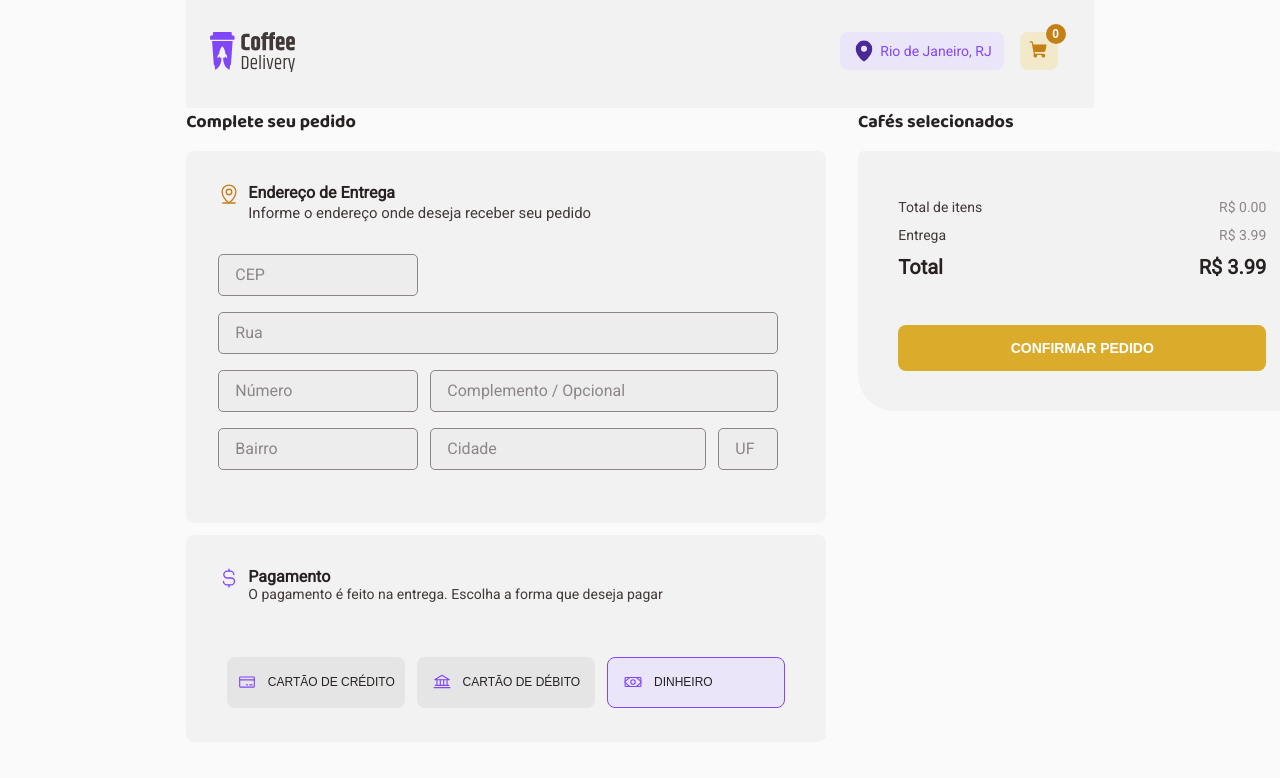
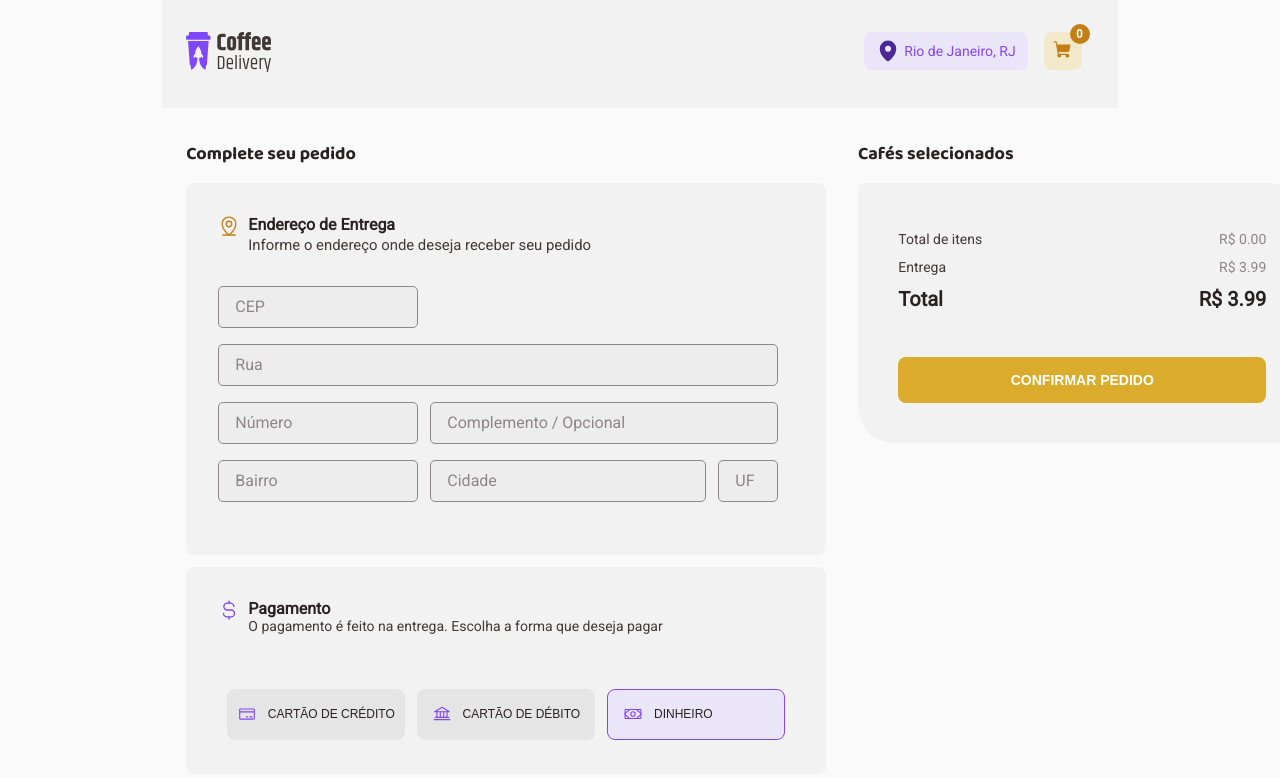
Before and after one commit to erickmarquesc/CoffeeDelivery, a React (Vite) app: page /checkout in a window 1280 px wide. Shown: the top 778 px of the page. Built offline with nearby package versions, Linux system fonts and the light colour scheme.

Commit message:
refactor: :art: format of the code

```diff
--- a/src/pages/Checkout/index.tsx
+++ b/src/pages/Checkout/index.tsx
@@ -1,51 +1,46 @@
+import { Bank, CreditCard, CurrencyDollarSimple, MapPinLine, Money } from 'phosphor-react';
+import { FieldValues, SubmitHandler, useForm } from 'react-hook-form';
+import { Container, Content } from '../../components/containers';
+import { ShoppingCart } from './components/ShoppingCart';
+import { useNavigate } from 'react-router-dom';
+import { useState } from 'react';
 import {
-  Bank,
-  CreditCard,
-  CurrencyDollarSimple,
-  MapPinLine,
-  Money
-} from 'phosphor-react'
-import { useState } from 'react'
-import { FieldValues, SubmitHandler, useForm } from 'react-hook-form'
-import { ShoppingCart } from './components/ShoppingCart'
-import { useNavigate } from 'react-router-dom'
-
-import {
+  Form,
   Button,
+  FormContainer,
+  HeaderWrapper,
+  PaymentMethods,
+  PaymentContainer,
   ButtonsContainer,
   CheckoutContainer,
-  Form,
-  FormContainer,
-  HeaderWrapper,
-  Input,
-  Input2,
-  Input3,
-  Input4,
-  Input5,
-  PaymentContainer,
-  PaymentMethods
-} from './style'
+  Input, Input2, Input3, Input4, Input5
+} from './style';
 
 export function Checkout() {
-  const [paymentMethod, setPaymentMethod] = useState<PaymentMethods>('Dinheiro')
-  const { register, handleSubmit, setValue } = useForm()
-  const formHistory = useNavigate()
+  const [paymentMethod, setPaymentMethod] = useState<PaymentMethods>('Dinheiro');
+  const { register, handleSubmit, setValue } = useForm();
+  const formHistory = useNavigate();
 
   const dataOfForm: SubmitHandler<FieldValues> = (data, e) => {
     formHistory('/confirmation', { state: data })
-  }
+  };
 
   function handlePaymentMethodChange(paymentMethod: PaymentMethods) {
     setValue('paymentMethod', paymentMethod)
     setPaymentMethod(paymentMethod)
-  }
+  };
 
   return (
+    <Container variant='secondary'>
+      <Content variant='secondary'>
+
         <FormContainer>
+
           <CheckoutContainer>
             <h1 className="titles">Complete seu pedido</h1>
             <h1 className="titles">Cafés selecionados</h1>
           </CheckoutContainer>
+
           <Form
             id="checkoutForm"
             onSubmit={handleSubmit(dataOfForm, () => {
@@ -54,6 +49,7 @@ export function Checkout() {
           >
             <section className="methods">
               <div className="teste">
+
                 <HeaderWrapper>
                   <MapPinLine size={22} color="#C47f17" />
                   <div>
@@ -63,6 +59,7 @@ export function Checkout() {
                     </p>
                   </div>
                 </HeaderWrapper>
+
                 <Input2 {...register('cep')} placeholder="CEP" required />
                 <Input {...register('rua')} placeholder="Rua" required />
                 <Input2 {...register('numero')} placeholder="Número" required />
@@ -76,6 +73,7 @@ export function Checkout() {
               </div>
 
               <PaymentContainer>
+
                 <section className="header">
                   <CurrencyDollarSimple color="#8047F8" size={22} />
                   <div>
@@ -86,6 +84,7 @@ export function Checkout() {
                     </p>
                   </div>
                 </section>
+
                 <ButtonsContainer>
                   <Button
                     type="button"
@@ -115,17 +114,22 @@ export function Checkout() {
                       DINHEIRO
                     </div>
                   </Button>
+
                   <input
                     value={paymentMethod}
                     type="hidden"
                     {...register('paymentMethod')}
                   />
+
                 </ButtonsContainer>
               </PaymentContainer>
             </section>
 
             <ShoppingCart />
+
           </Form>
         </FormContainer>
+      </Content>
+    </Container>
   )
-}
+};
```
Lines whose indentation alone changed are shown as unchanged.
